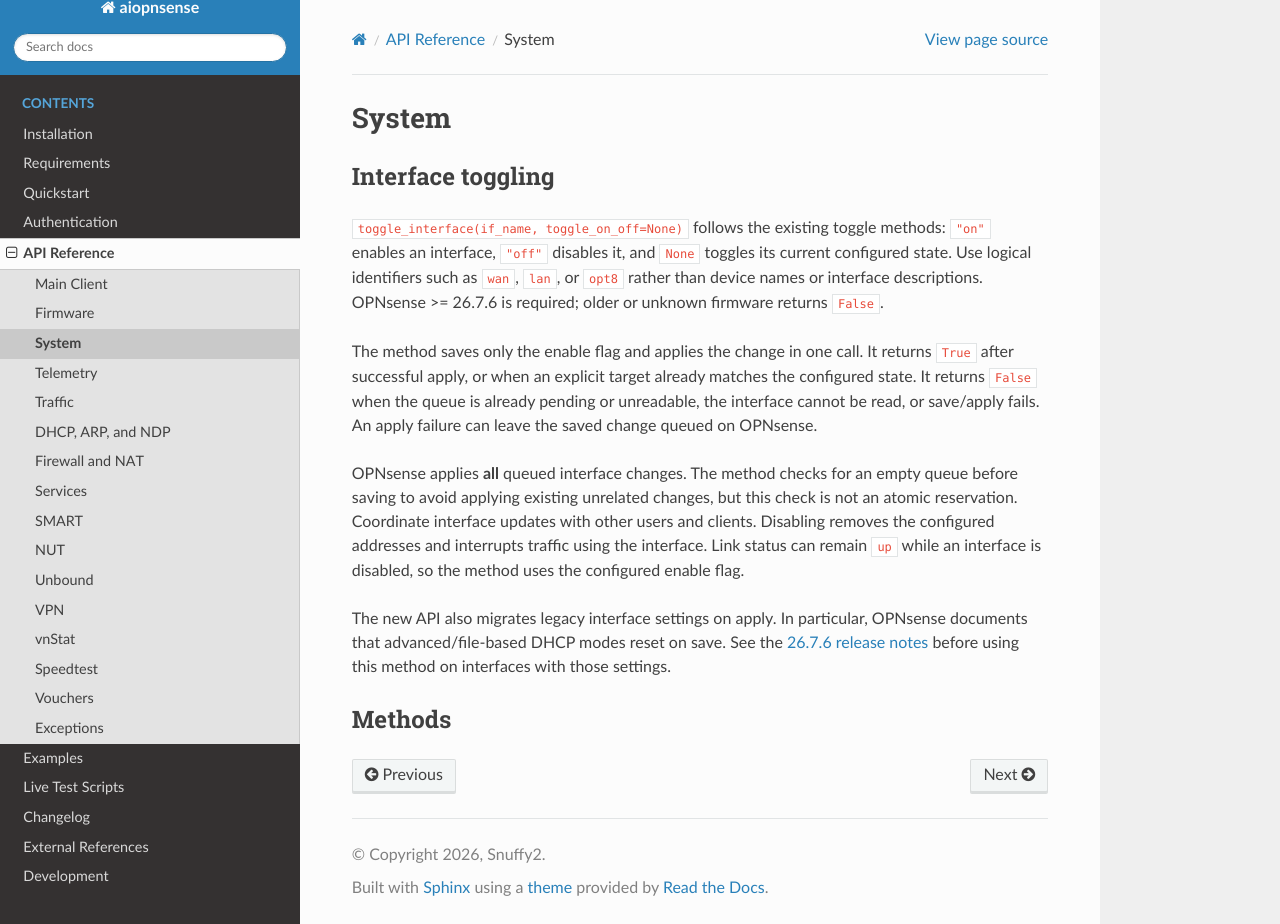
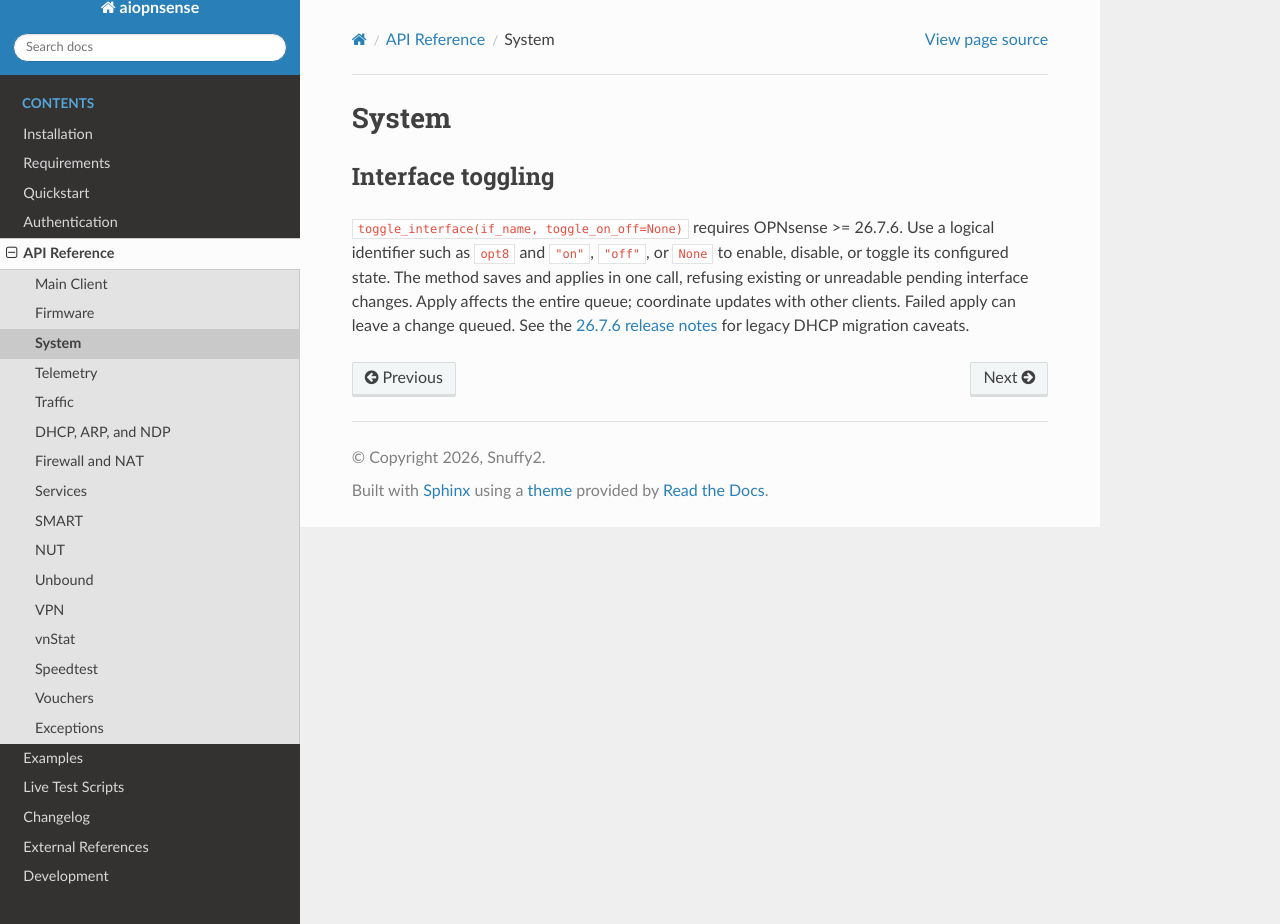
Before and after one commit to Snuffy2/aiopnsense, a Sphinx documentation site: the page built from docs/source/api/system.rst, in a window 1280 px wide and 924 px high. Built offline with Sphinx 7.4.7 and the Read the Docs theme 3.1.0, drawn with Linux system fonts in a browser that asks for light colours; the version number could not be read and is left out.

Commit message:
docs: shorten interface toggle documentation

```diff
--- a/docs/source/api/system.rst
+++ b/docs/source/api/system.rst
@@ -4,31 +4,13 @@ System
 Interface toggling
 ------------------
 
-``toggle_interface(if_name, toggle_on_off=None)`` follows the existing toggle
-methods: ``"on"`` enables an interface, ``"off"`` disables it, and ``None``
-toggles its current configured state. Use logical identifiers such as ``wan``,
-``lan``, or ``opt8`` rather than device names or interface descriptions.
-OPNsense >= 26.7.6 is required; older or unknown firmware returns ``False``.
-
-The method saves only the enable flag and applies the change in one call.
-It returns ``True`` after successful apply, or when an explicit target already
-matches the configured state. It returns ``False`` when the queue is already
-pending or unreadable, the interface cannot be read, or save/apply fails.
-An apply failure can leave the saved change queued on OPNsense.
-
-OPNsense applies **all** queued interface changes. The method checks for an
-empty queue before saving to avoid applying existing unrelated changes, but
-this check is not an atomic reservation. Coordinate interface updates with
-other users and clients. Disabling removes the configured addresses and
-interrupts traffic using the interface. Link status can remain ``up`` while
-an interface is disabled, so the method uses the configured enable flag.
-
-The new API also migrates legacy interface settings on apply. In particular,
-OPNsense documents that advanced/file-based DHCP modes reset on save. See the
+``toggle_interface(if_name, toggle_on_off=None)`` requires OPNsense >= 26.7.6.
+Use a logical identifier such as ``opt8`` and ``"on"``, ``"off"``, or ``None``
+to enable, disable, or toggle its configured state. The method saves and applies
+in one call, refusing existing or unreadable pending interface changes.
+Apply affects the entire queue; coordinate updates with other clients.
+Failed apply can leave a change queued. See the
 `26.7.6 release notes <https://docs.opnsense.org/releases/CE_26.7.html#october-08-2026>`_
-before using this method on interfaces with those settings.
-
-Methods
--------
+for legacy DHCP migration caveats.
 
 .. opnsense-client-api:: aiopnsense.system.SystemMixin
```
Also changed, not shown: README.md (+1 -5 lines), docs/source/examples.rst (+0 -27 lines).
